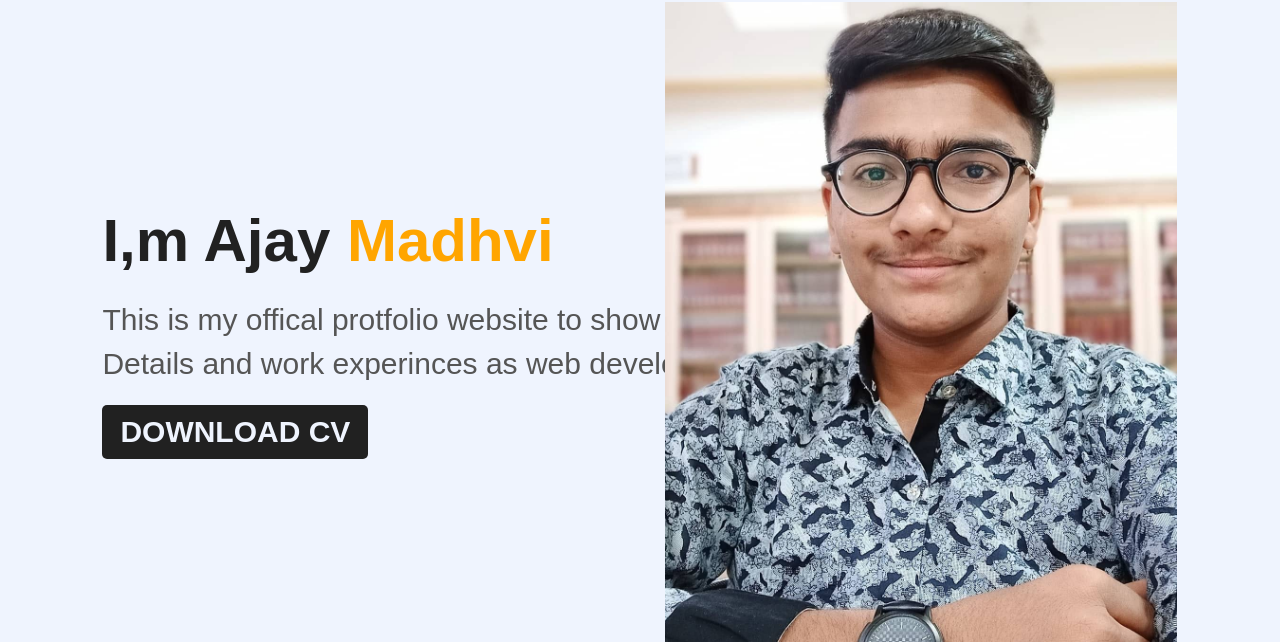
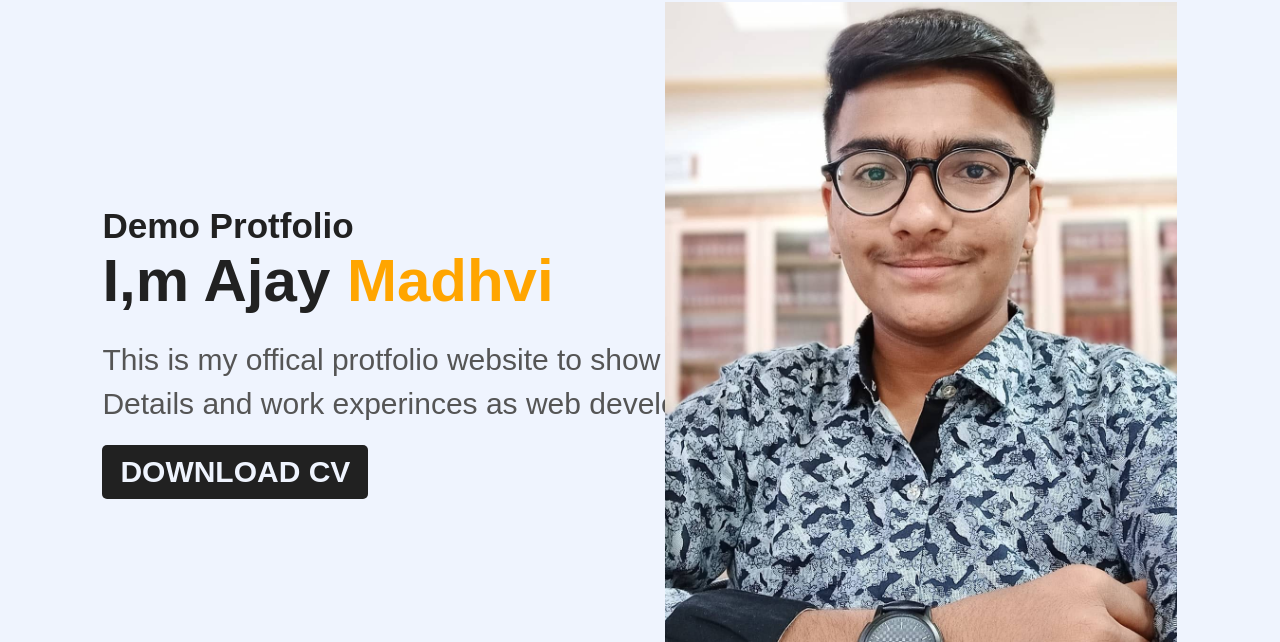
Before and after one commit to Ajaylm9594/demo1, a plain HTML site: page index.html in a window 1280 px wide. Shown: the part 158-800 px from the top of the page. Drawn offline with Linux system fonts and the light colour scheme.

Commit message:
added the code

```diff
--- a/index.html
+++ b/index.html
@@ -4,7 +4,7 @@
         <meta charset="UTF-8">
         <meta name="viewport" content="width=device-width, initial-scale=1.0">
         <meta http-equiv="X-UA-Compatible" content="ie=edge">
-        <title>protfolio</title>
+        <title>protfolio of web developer </title>
         <link rel="stylesheet" href="style.css">
     </head>
 <body>
@@ -20,6 +20,7 @@
             </ul>
         </nav>
         <div class="detail">
+            <h3>Demo Protfolio</h3>
             <h1>I,m Ajay <span> Madhvi</span></h1><br>
             <p>This is my offical protfolio website to show all<br>
                 <br>Details and work experinces as web developer
```
